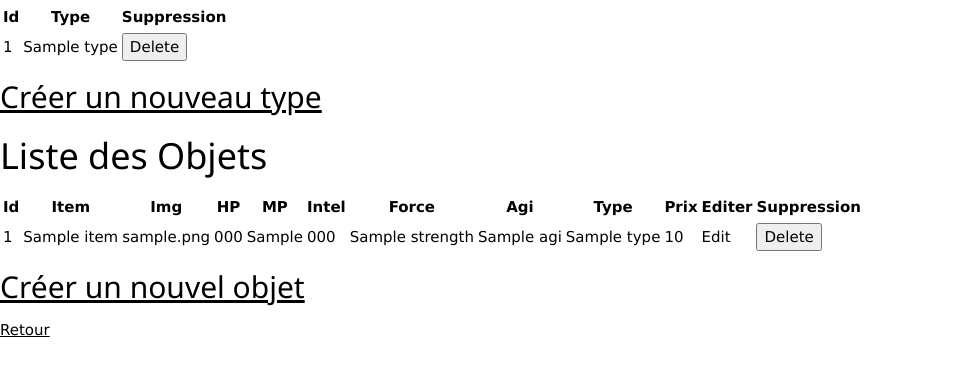
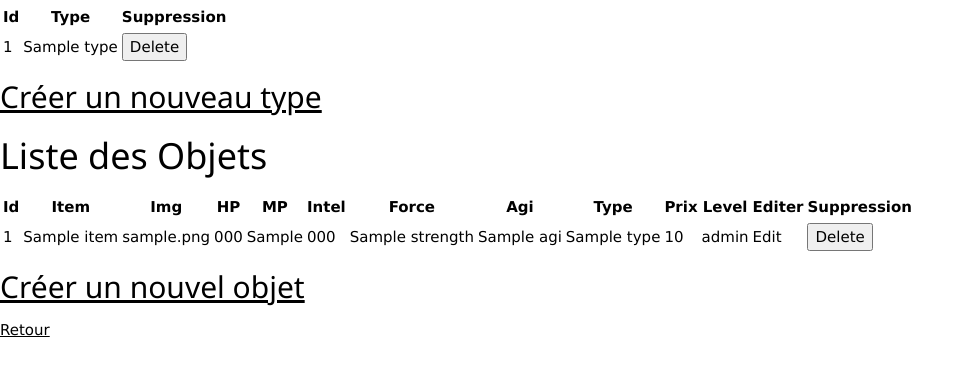
Before and after one commit to WarrenVermelle/RPG_SYMFONY, a Symfony app: template templates/admin/items/listItems.html.twig in a window 1280 px wide. Shown: the part 190-566 px from the top of the page, without its empty margins (0-974 px from the left). Run offline with Twig, Linux system fonts and the light colour scheme; the template is opened without the code that fills it: most values are stand-ins (such as "Sample title", 1, 10 or a date in 2020); some libraries are stand-ins or nearby versions.

Commit message:
update dev

```diff
--- a/src/Form/CreateItemType.php
+++ b/src/Form/CreateItemType.php
@@ -21,6 +21,7 @@ class CreateItemType extends AbstractType
             ->add('agi')
             ->add('price')
             ->add('type')
+            ->add('level')
         ;
     }
 
--- a/templates/admin/items/create-item.html.twig
+++ b/templates/admin/items/create-item.html.twig
@@ -35,6 +35,9 @@
                 {{ form_row(formItem.price, {
                     label: 'Price : '
                 }) }}
+                {{ form_row(formItem.level, {
+                    label: 'Level : '
+                }) }}
                 <button type="submit" class="btn" id="">Créez !</button>
         {{ form_end(formItem) }}
     </div>
--- a/templates/admin/items/listItems.html.twig
+++ b/templates/admin/items/listItems.html.twig
@@ -40,6 +40,7 @@
                 <th>Agi</th>
                 <th>Type</th>
                 <th>Prix</th>
+                <th>Level</th>
                 <th>Editer</th>
                 <th>Suppression</th>
             </tr>
@@ -57,6 +58,7 @@
                 <td>{{ item.agi }}</td>
                 <td>{{ item.type }}</td>
                 <td>{{ item.price }}</td>
+                <td>{{ item.level }}</td>
                 <td>Edit</td>
                 <td>{{ include('admin/items/_delete_item.html.twig') }}</td>
             </tr>
```
Also changed, not shown: public/img/mageelff-615c28a85bb9a873593336.png (added).
